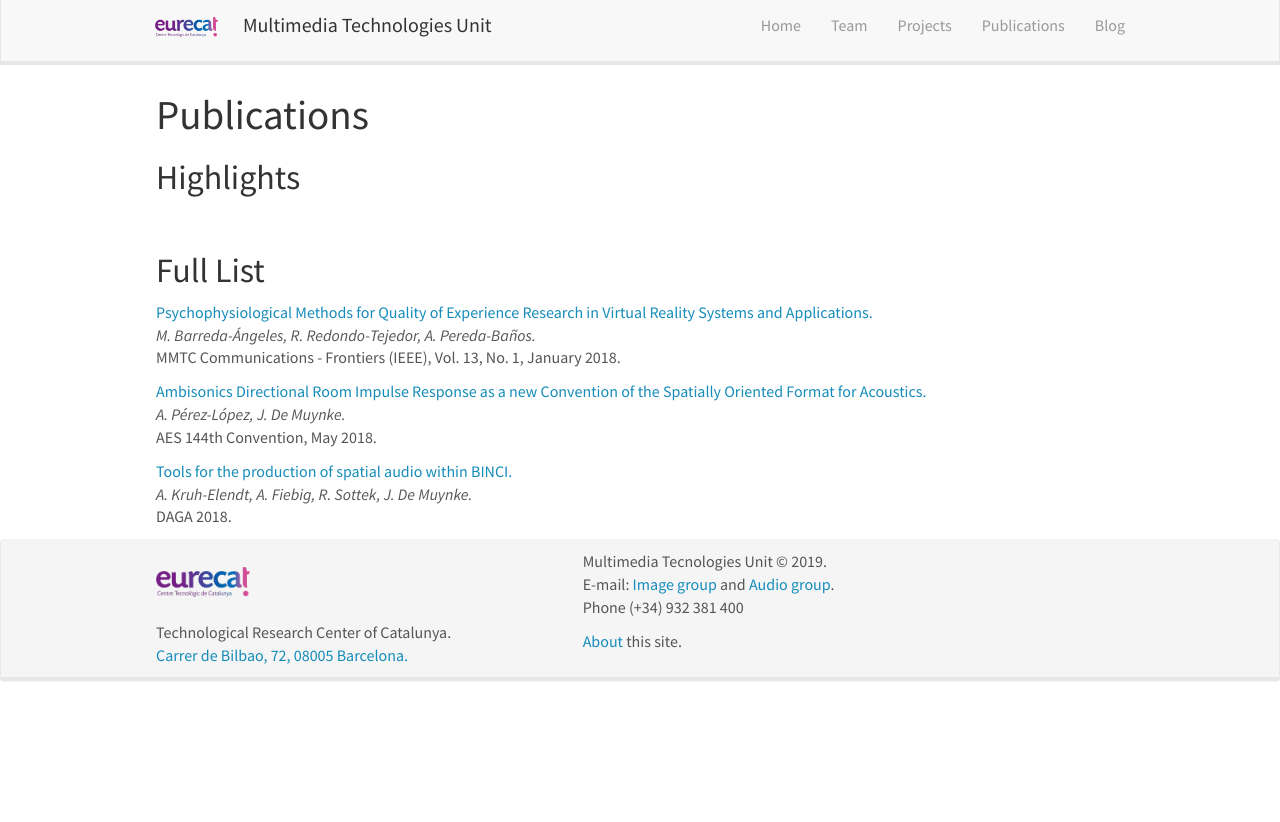
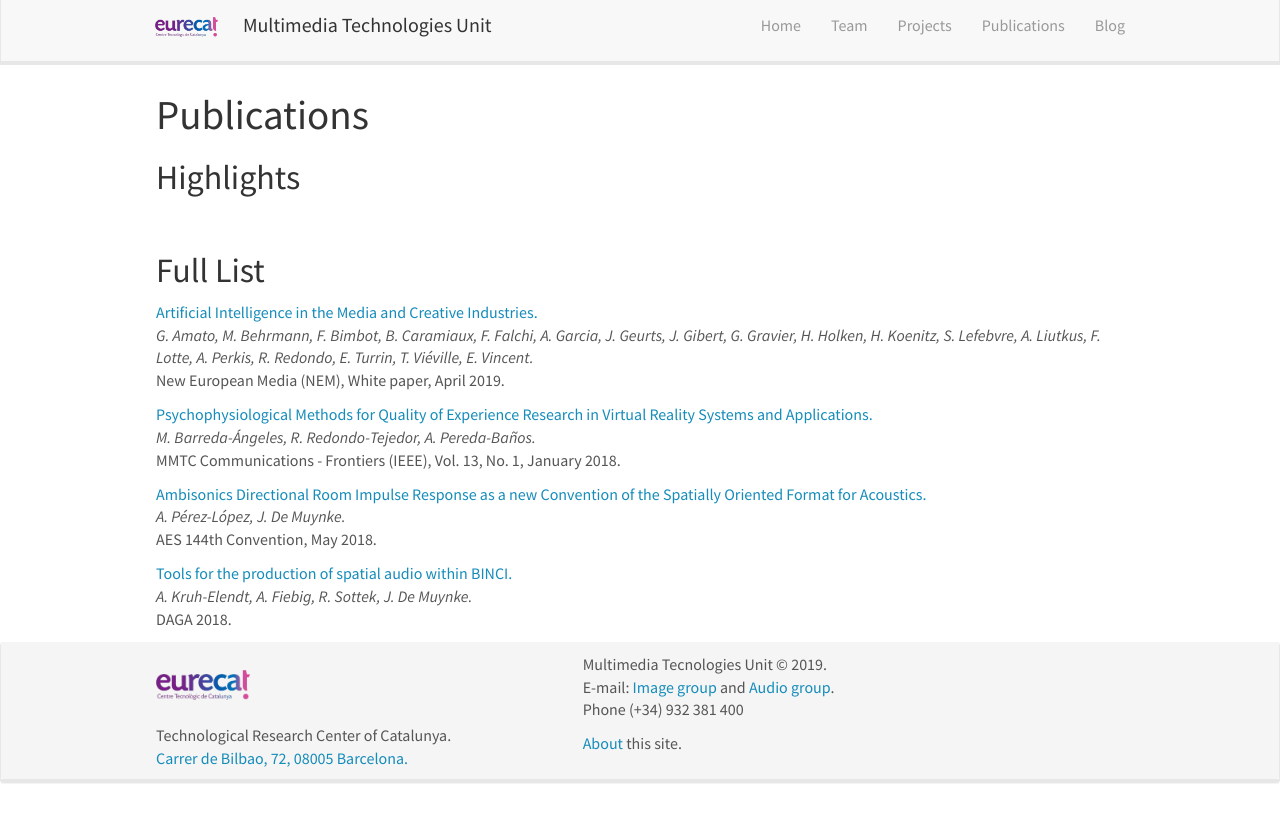
Before and after one commit to multimedia-eurecat/multimedia-eurecat.github.io, a Jekyll site: the page built from _pages/publications.md, in a window 1280 px wide. Shown: the top 822 px of the page. Built offline with Jekyll 4.4.1, drawn with Linux system fonts in a browser that asks for light colours; nearby versions of some CDN libraries.

Commit message:
Updated publications and its highlight rendering

```diff
--- a/_data/projects.yml
+++ b/_data/projects.yml
@@ -1,6 +1,6 @@
 # - name: "Project acromnym"
 #   title: "Project title"
-#   image: image.png
+#   image: image.png (located at ./assets/projects)
 #   description: Write a description here.
 #   date: 2015-2018
 #   ref: Funders, and other project reference descriptors.
--- a/_data/publist.yml
+++ b/_data/publist.yml
@@ -1,31 +1,33 @@
 # - title: "Charge trapping and super-Poissonian noise centres in a cuprate superconductor"
-#   image: Pub_BCl.png
-#   description: Using our newly developed noise-spectroscopy technique we discover charge trapping in a cuprate high-temperature superconductor.
 #   authors: KM Bastiaans* & D Cho*, T Benschop, I Battisti, Y Huang, MS Golden, Q Dong, Y Jin, J Zaanen, MP Allan
-#   link:
-#     url: https://www.nature.com/articles/s41567-018-0300-z
-#     display:  Nature Physics 14, 1183 (2018)
-#   highlight: 1
+#   details:  Nature Physics 14, 1183 (2018)
+#   url: https://www.nature.com/articles/s41567-018-0300-z
+#   highlight: 0          **** fields bellow will be rendered only if highlight 1 ***
+#   image: Pub_BCl.png (located at ./assets/publications)
+#   description: brief assert description.
 #   news1: <a href="https://aip.scitation.org/doi/10.1063/1.5043267">Instrument details in Rev. Sci. Instrum. 89, 093709 (2018)</a>
 #   news2: See also <a href="http://www.quantumuniverse.nl/een-isolerende-supergeleider"> quantum universe </a> (in dutch), <a href="https://phys.org/news/2018-10-mysterious-insulating-phenomenon-superconductor.html"> Phys.org </a>, <a href="https://www.universiteitleiden.nl/en/news/2018/10/insulating-phenomenon-in-superconductor"> Leiden University news</a>, <a href="http://iop.uva.nl/content/news/2018/10/noise-helps-physicists-discover-insulating-phenomenon-in-superconductor.html"> UvA news<a>.
 
+- title: "Artificial Intelligence in the Media and Creative Industries."
+  authors: G. Amato, M. Behrmann, F. Bimbot, B. Caramiaux, F. Falchi, A. Garcia, J. Geurts, J. Gibert, G. Gravier, H. Holken, H. Koenitz, S. Lefebvre, A. Liutkus, F. Lotte, A. Perkis, R. Redondo, E. Turrin, T. Viéville, E. Vincent.
+  details: New European Media (NEM), White paper, April 2019.
+  url: https://nem-initiative.org/wp-content/uploads/2018/10/nem-positionpaper-aiinceativeindustry.pdf
+  highlight: 0
+
 - title: "Psychophysiological Methods for Quality of Experience Research in Virtual Reality Systems and Applications."
   authors: M. Barreda-Ángeles, R. Redondo-Tejedor, A. Pereda-Baños.
-  link:
-    url: https://www.researchgate.net/profile/Miguel_Barreda-Angeles/publication/324602759_Psychophysiological_Methods_for_Quality_of_Experience_Research_in_Virtual_Reality_Systems_and_Applications/links/5ad87f24458515c60f58f7ef/Psychophysiological-Methods-for-Quality-of-Experience-Research-in-Virtual-Reality-Systems-and-Applications.pdf
-    display:  MMTC Communications - Frontiers (IEEE), Vol. 13, No. 1, January 2018.
+  details:  MMTC Communications - Frontiers (IEEE), Vol. 13, No. 1, January 2018.
+  url: https://www.researchgate.net/profile/Miguel_Barreda-Angeles/publication/324602759_Psychophysiological_Methods_for_Quality_of_Experience_Research_in_Virtual_Reality_Systems_and_Applications/links/5ad87f24458515c60f58f7ef/Psychophysiological-Methods-for-Quality-of-Experience-Research-in-Virtual-Reality-Systems-and-Applications.pdf
   highlight: 0
 
 - title: "Ambisonics Directional Room Impulse Response as a new Convention of the Spatially Oriented Format for Acoustics."
   authors: A. Pérez-López, J. De Muynke.
-  link:
-    url: https://www.researchgate.net/publication/327987244_Ambisonics_Directional_Room_Impulse_Response_as_a_new_Convention_of_the_Spatially_Oriented_Format_for_Acoustics
-    display:  AES 144th Convention, May 2018.
+  details:  AES 144th Convention, May 2018.
+  url: https://www.researchgate.net/publication/327987244_Ambisonics_Directional_Room_Impulse_Response_as_a_new_Convention_of_the_Spatially_Oriented_Format_for_Acoustics
   highlight: 0
 
 - title: "Tools for the production of spatial audio within BINCI."
   authors: A. Kruh-Elendt, A. Fiebig, R. Sottek, J. De Muynke.
-  link:
-    url: https://www.researchgate.net/publication/336739126_Tools_for_the_production_of_spatial_audio_within_BINCI
-    display:  DAGA 2018.
+  details:  DAGA 2018.
+  url: https://www.researchgate.net/publication/336739126_Tools_for_the_production_of_spatial_audio_within_BINCI
   highlight: 0
--- a/_data/team_members.yml
+++ b/_data/team_members.yml
@@ -1,5 +1,5 @@
 # - name: firstname lastname
-#   photo: bio-photo.jpg
+#   photo: bio-photo.jpg (located at ./assets/team)
 #   info: position, date.
 #   email: firstname.lastname@eurecat.org
 #   number_educ: 3
@@ -16,7 +16,6 @@
   education1: BSc Electrical Engineer at <a href="https://www.etsit.upm.es">ETSIT</a>.
   education2: PhD in Computer Vision at <a href="https://www.io.csic.es">IO-CSIC</a>.
   education3: MSc in Sonology at <a href="http://www.esmuc.cat">ESMUC</a> and <a href="https://www.upf.edu/web/mtg">MTG-UPF</a>.
-
 
 - name: Anica Bukva
   photo: anica.png
--- a/_data/team_students.yml
+++ b/_data/team_students.yml
@@ -1,5 +1,5 @@
 # - name: firstname lastname
-#   photo: filename.jpg
+#   photo: filename.jpg (located at ./assets/team)
 #   info: position, date
 #   email: firstname.lastname@eurecat.org
 #   number_educ: 3
--- a/_pages/publications.md
+++ b/_pages/publications.md
@@ -23,11 +23,11 @@
 
 <div class="col-sm-6 clearfix">
  <div class="well">
-  <pubtit>{{ publi.title }}</pubtit>
-  <img src="{{ site.url }}{{ site.baseurl }}/images/pubpic/{{ publi.image }}" class="img-responsive" width="33%" style="float: left" />
+  <pubtit><a href="{{ publi.url }}">{{ publi.title }}</a></pubtit>
+  <img src="{{ site.url }}{{ site.baseurl }}/assets/publications/{{ publi.image }}" class="img-responsive" width="33%" style="float: left" />
   <p>{{ publi.description }}</p>
   <p><em>{{ publi.authors }}</em></p>
-  <p><strong><a href="{{ publi.link.url }}">{{ publi.link.display }}</a></strong></p>
+  <p>{{ publi.details }}</p>
   <p class="text-danger"><strong> {{ publi.news1 }}</strong></p>
   <p> {{ publi.news2 }}</p>
  </div>
@@ -54,8 +54,8 @@
 
 {% for publi in site.data.publist %}
 
-  <a href="{{ publi.link.url }}">{{ publi.title }}</a> <br />
+  <a href="{{ publi.url }}">{{ publi.title }}</a> <br />
   <em>{{ publi.authors }} </em><br />
-  {{ publi.link.display }}
+  {{ publi.details }}
 
 {% endfor %}
```
